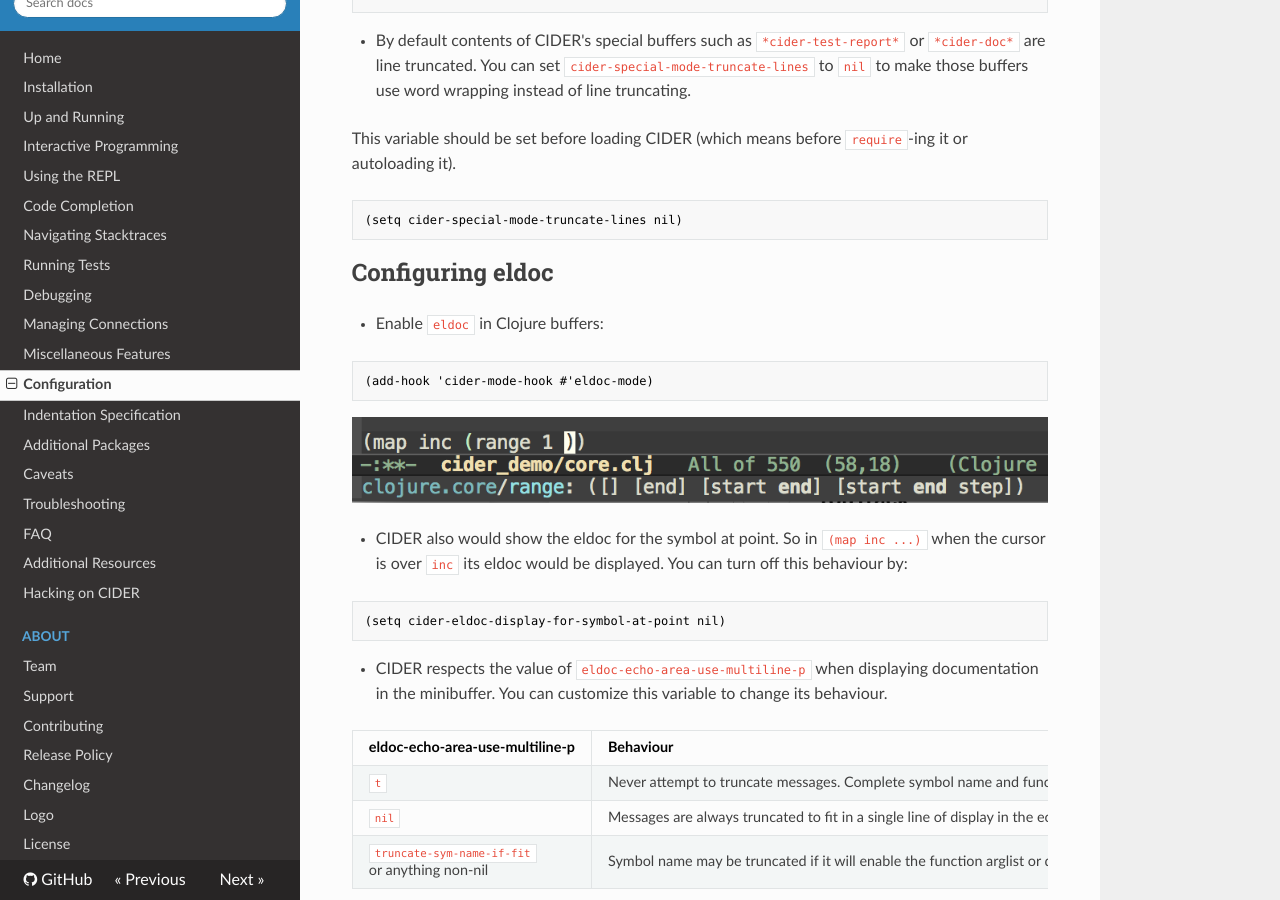
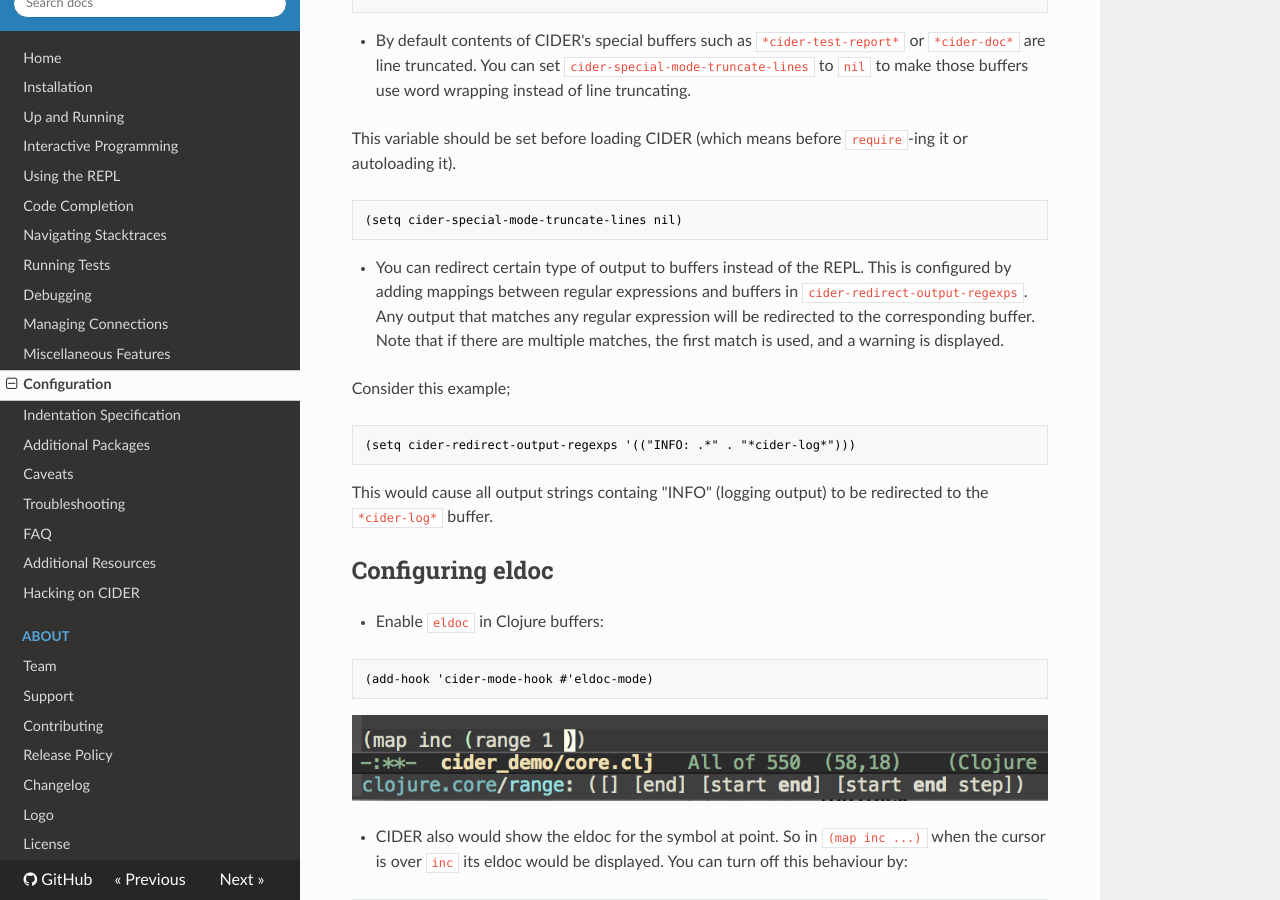
Before and after one commit to clojure-emacs/cider, an MkDocs documentation site: the page built from doc/configuration.md, in a window 1280 px wide and 900 px high, scrolled down 2480 px. Built offline with MkDocs 1.6.1, drawn with Linux system fonts in a browser that asks for light colours; nearby versions of some CDN libraries; old or Windows-style settings are respelled for this version of MkDocs.

Commit message:
[Fix #1525]: Route stdout/stderr to different buffers based on regexps

````diff
--- a/doc/configuration.md
+++ b/doc/configuration.md
@@ -136,6 +136,22 @@
 ``` el
 (setq cider-special-mode-truncate-lines nil)
 ```
+
+* You can redirect certain type of output to buffers instead of the REPL.
+  This is configured by adding mappings between regular expressions and
+  buffers in `cider-redirect-output-regexps`. Any output that matches any
+  regular expression will be redirected to the corresponding buffer.
+  Note that if there are multiple matches, the first match is used,
+  and a warning is displayed.
+
+  Consider this example;
+
+```el
+(setq cider-redirect-output-regexps '(("INFO: .*" . "*cider-log*")))
+```
+
+  This would cause all output strings containg "INFO" (logging output)
+  to be redirected to the `*cider-log*` buffer.
 
 ## Configuring eldoc
 
````
Also changed, not shown: CHANGELOG.md (+2 -0 lines), 2 other files.
